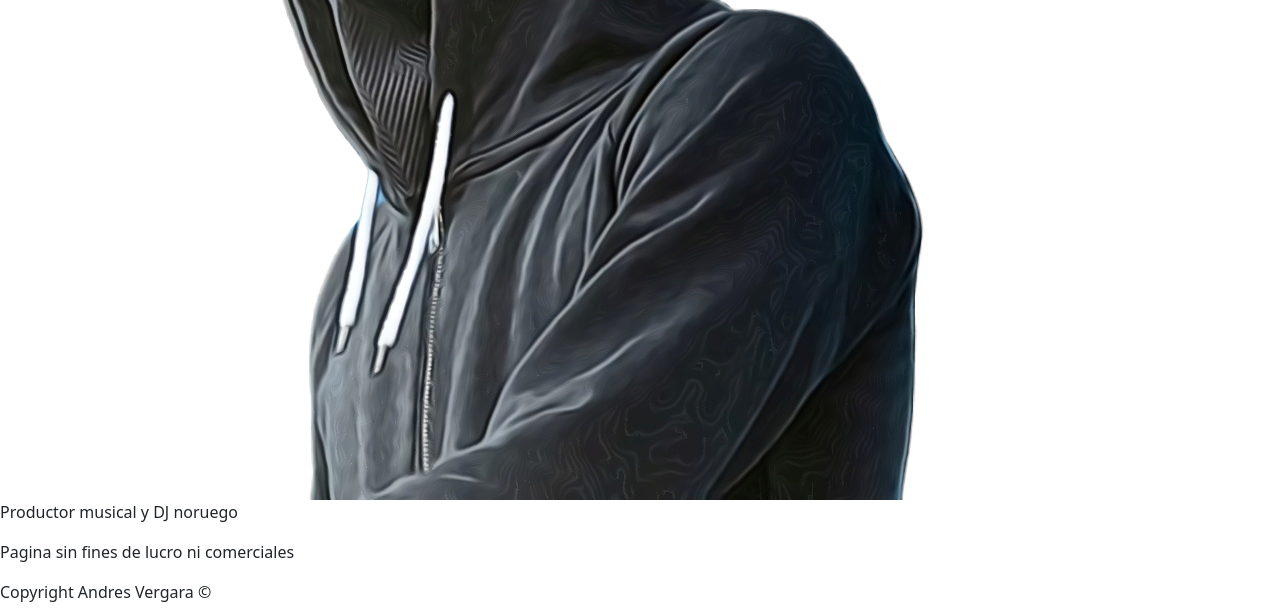
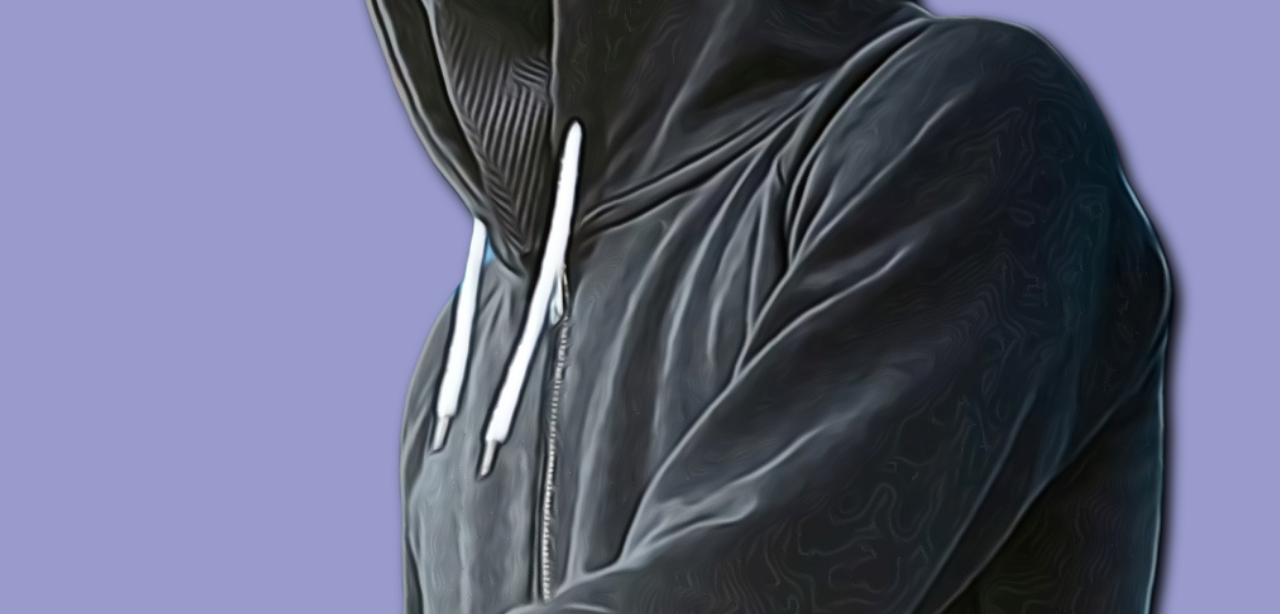
Before and after one commit to andresv1324/PF-vergara, a website: page index.html in a window 1280 px wide. Shown: the part 1026-1640 px from the top of the page. Drawn offline with nearby package versions, Linux system fonts and the light colour scheme.

Commit message:
Estilos index movil

```diff
--- a/index.html
+++ b/index.html
@@ -47,7 +47,7 @@
         </nav>
     </header>
 
-    <div class="contenedor">
+    <div class="contenedor container-index">
         <!-- Contenido principal  -->
         <main>
             <h2 class="biografia">Biografia</h2>
--- a/scss/html/_index.scss
+++ b/scss/html/_index.scss
@@ -0,0 +1,29 @@
+/* Estilos Index Celulares */
+@media screen and (min-width:320px){
+    /* Index */
+    .container-index{
+        main{
+            margin: 0.5em;
+            h2{
+                filter: drop-shadow( 3px 0px 7px black);
+            }
+        }
+        div{
+            .cuerpo-parrafo-dos{
+                display: none;
+            }
+
+        }
+        .alan-walker-info{
+            margin: 0.5em;
+            img{
+                filter: drop-shadow( 7px 7px 7px black);
+                width: 100%;
+            }
+            p{
+                font-weight: bold;
+                text-align: center;
+            }
+        }
+    }
+}
--- a/scss/style.scss
+++ b/scss/style.scss
@@ -2,3 +2,8 @@
 /* Estilos generales */
 
 @import "vars/variables";
+
+// Importe de estilos Htmls
+@import "html/index";
+
+@import "vars/footer";
--- /dev/null
+++ b/scss/vars/_footer.scss
@@ -0,0 +1,24 @@
+/* Estilos Generales del Footer*/
+
+footer{
+    .pie-pagina{
+        background-color:#313A59;
+        padding: 0.5em;
+        color: black;
+        div{
+            .pie-pagina-derechos{
+                margin-bottom: 0px;
+            }
+        }
+        div{
+            .redes{
+                a{
+                    .img{
+                        width: 45px;
+                        height: 40px;
+                    }
+                }
+            }
+        }
+    }
+}
--- a/scss/vars/_variables.scss
+++ b/scss/vars/_variables.scss
@@ -1,5 +1,8 @@
 // Estilos Genrales del Menu
+body{
+    background: #989bcc;
 
+}
 
 header{
     color: black;
```
Also changed, not shown: css/estilos.css.
